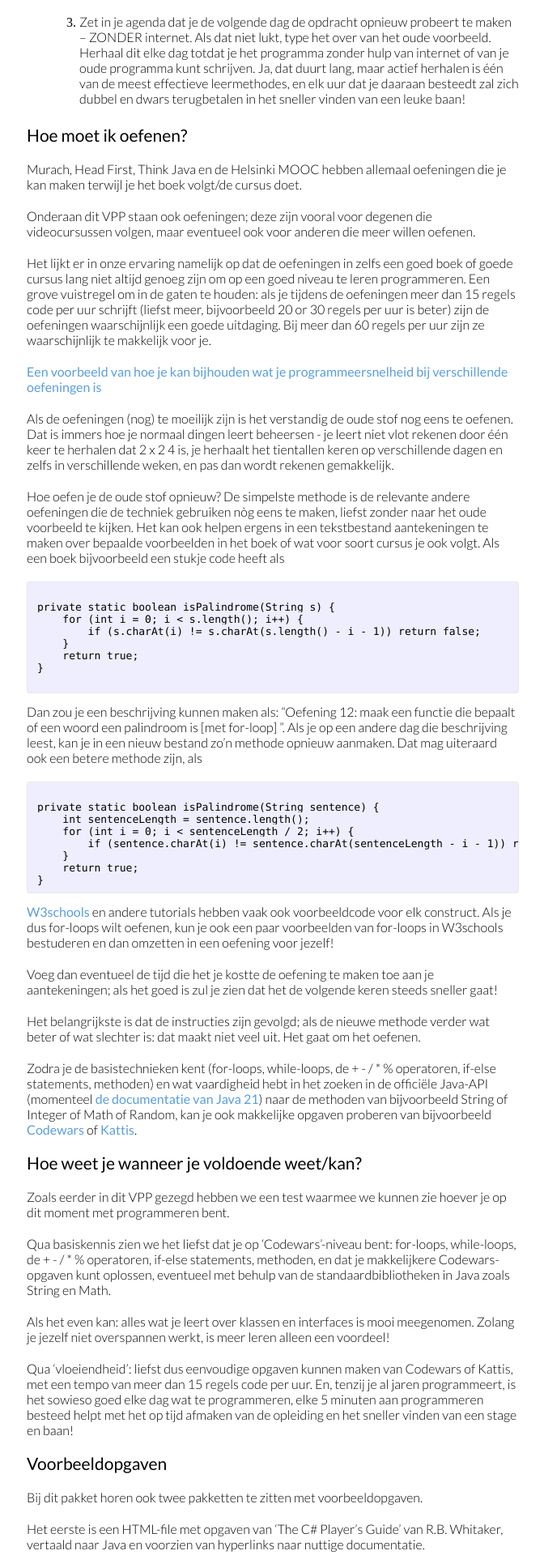
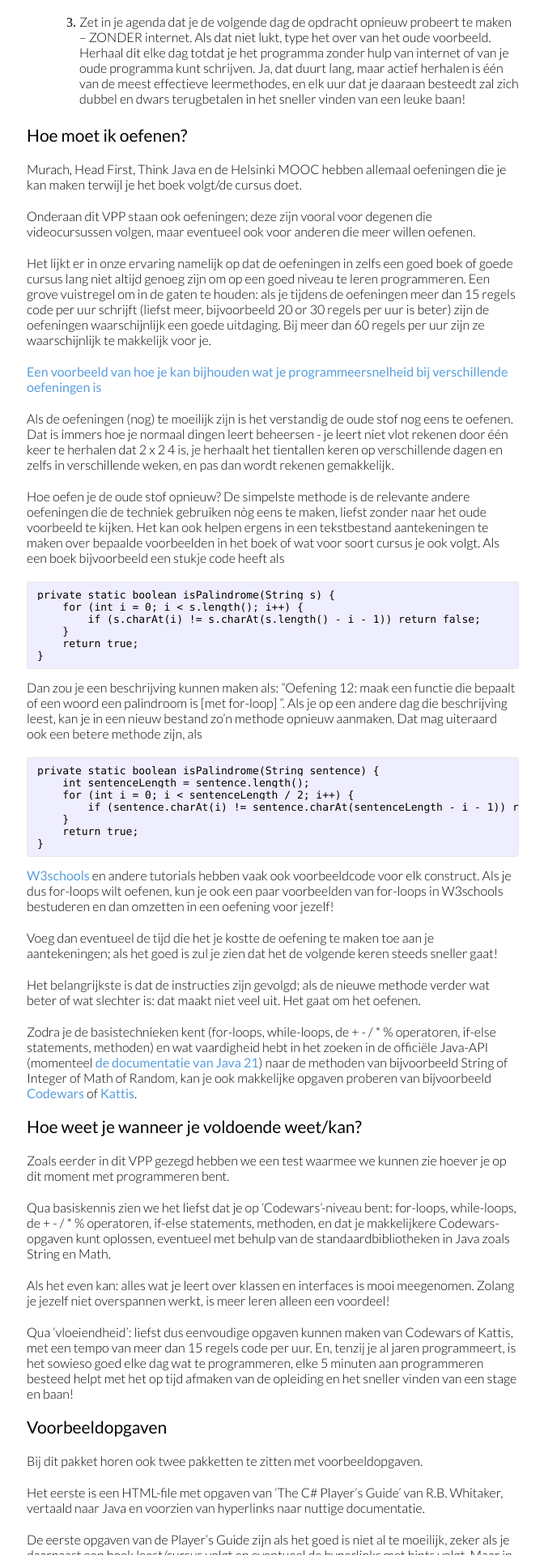
Before and after one commit to ITvitae/itvitae.github.io, a Jekyll site: the page built from docs/orientatie-java.md, in a window 1280 px wide. Shown: the part 3080-5000 px from the top of the page at 81% size, without its empty margins (303-975 px from the left). Built offline with Jekyll 4.4.1, drawn with Linux system fonts in a browser that asks for light colours; some of the changed text lies outside the part shown.

Commit message:
replaced inline html for code blocks with triple backticks

````diff
--- a/docs/orientatie-java.md
+++ b/docs/orientatie-java.md
@@ -93,20 +93,18 @@ en pas dan wordt rekenen gemakkelijk.
 Hoe oefen je de oude stof opnieuw? De simpelste methode is de relevante andere oefeningen die de techniek gebruiken nòg eens te maken, liefst zonder naar het oude voorbeeld te kijken. Het kan ook helpen ergens in een tekstbestand aantekeningen te maken over bepaalde voorbeelden in het boek
 of wat voor soort cursus je ook volgt. Als een boek bijvoorbeeld een stukje code heeft als
 
-<pre>
-<code>
+```
 private static boolean isPalindrome(String s) {
     for (int i = 0; i < s.length(); i++) {
         if (s.charAt(i) != s.charAt(s.length() - i - 1)) return false;
     }
     return true;
 }
-</code>
-</pre>
+```
 
 Dan zou je een beschrijving kunnen maken als: “Oefening 12: maak een functie die bepaalt of een woord een palindroom is [met for-loop] ”. Als je op een andere dag die beschrijving leest, kan je in een nieuw bestand zo'n methode opnieuw aanmaken. Dat mag uiteraard ook een betere methode zijn, als
 
-<pre><code>
+```
 private static boolean isPalindrome(String sentence) {
     int sentenceLength = sentence.length();
     for (int i = 0; i < sentenceLength / 2; i++) {
@@ -114,7 +112,7 @@ private static boolean isPalindrome(String sentence) {
     }
     return true;
 }
-</code></pre>
+```
 
 [W3schools](https://www.w3schools.com/java/default.asp) en andere tutorials hebben vaak ook voorbeeldcode voor elk construct. Als je dus for-loops wilt oefenen, kun je ook een paar voorbeelden van for-loops in W3schools bestuderen en dan omzetten in een oefening voor jezelf!
 
````
